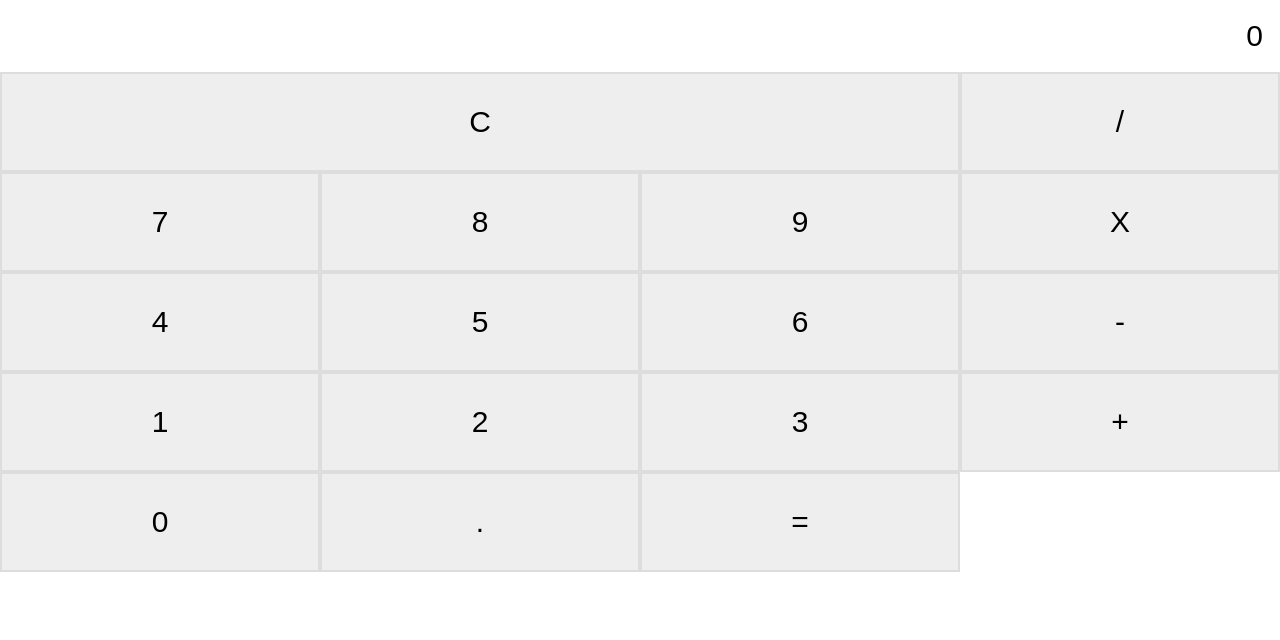
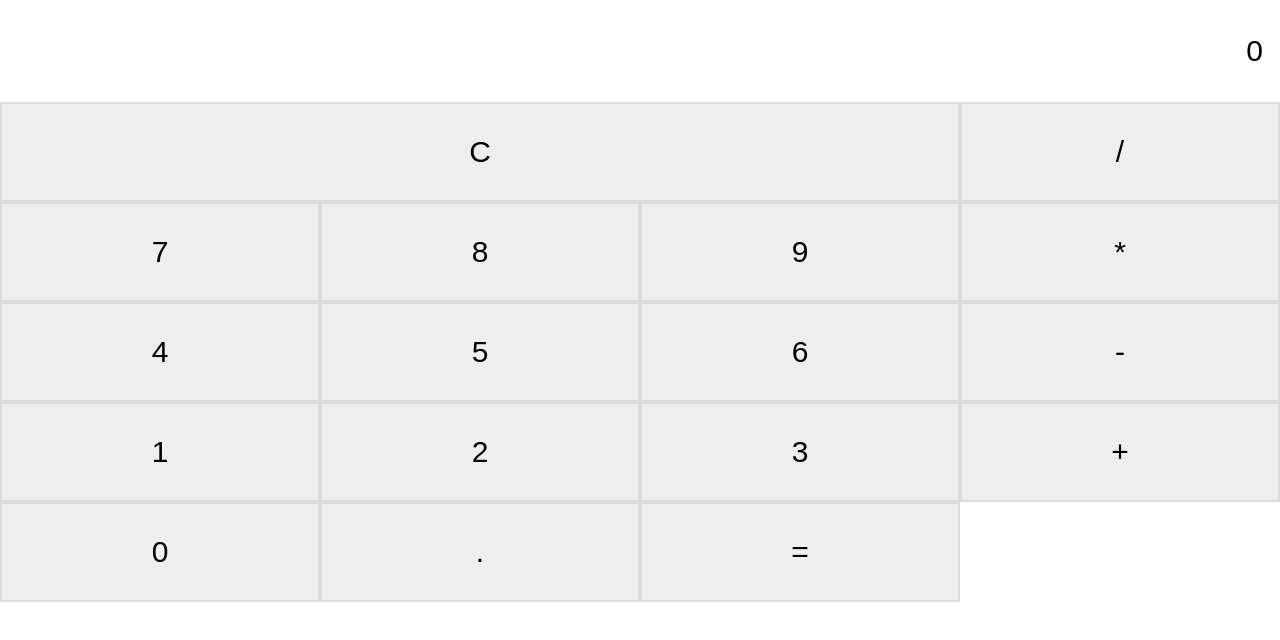
Before and after one commit to alexeiscript/calculator, a React (Create React App) app: page / in a window 1280 px wide. Shown: the top 640 px of the page. Built offline with nearby package versions, Linux system fonts and the light colour scheme.

Commit message:
adding calculation functionality

```diff
--- a/src/App.js
+++ b/src/App.js
@@ -9,17 +9,35 @@
 
     this.state = {
       current: '0',
-      previous: []
+      previous: [],
+      nextIsReset: false
     }
   }
 
   reset = () => {
-    this.setState({result: '0'})
+    this.setState({current: '0', previous: [], nextIsReset: false})
   }
 
   addToCurrent = (symbol) => {
-    console.log('symbol');
-    this.setState({current: this.state.current + symbol})
+    if (['/', '-', '+', '*'].indexOf(symbol) > -1) {
+      let {previous} = this.state;
+      previous.push(this.state.current + symbol);
+      this.setState({previous, nextIsReset: true});
+    } else {
+      if ((this.state.current === '0' && symbol !== '.') || this.state.nextIsReset) {
+        this.setState({current: symbol, nextIsReset: false});
+      } else {
+        this.setState({current: this.state.current + symbol});
+      }
+    }
+  }
+
+  calculate = (symbol) => {
+    let {current, previous, nextIsReset} = this.state;
+    if (previous.length > 0) {
+      current = eval(String(previous[previous.length - 1] + current));
+      this.setState({current, previous: [], nextIsReset: true});
+    }
   }
 
   render() {
@@ -29,7 +47,7 @@
       {symbol: '7', cols: 1, action: this.addToCurrent},
       {symbol: '8', cols: 1, action: this.addToCurrent},
       {symbol: '9', cols: 1, action: this.addToCurrent},
-      {symbol: 'X', cols: 1, action: this.addToCurrent},
+      {symbol: '*', cols: 1, action: this.addToCurrent},
       {symbol: '4', cols: 1, action: this.addToCurrent},
       {symbol: '5', cols: 1, action: this.addToCurrent},
       {symbol: '6', cols: 1, action: this.addToCurrent},
@@ -40,10 +58,13 @@
       {symbol: '+', cols: 1, action: this.addToCurrent},
       {symbol: '0', cols: 1, action: this.addToCurrent},
       {symbol: '.', cols: 1, action: this.addToCurrent},
-      {symbol: '=', cols: 1, action: this.addToCurrent}
+      {symbol: '=', cols: 1, action: this.calculate}
     ];
     return (
       <div className="App">
+        {this.state.previous.length > 0 ?
+          <div className="floaty-last">{this.state.previous[this.state.previous.length - 1]}</div>
+        : null}
         <input className="result" type="text" value={this.state.current} />
 
         {buttons.map((btn, i) => {
--- a/src/css/style.css
+++ b/src/css/style.css
@@ -13,8 +13,8 @@
     float: left;
 }
 
-input {
-    height: 70px;
+input.result {
+    height: 100px;
     width: auto;
     max-width: 100vw;
     border: none;
@@ -35,3 +35,11 @@
     background: #eee;
     font-size: 30px;
 }
+
+.floaty-last {
+    position: absolute;
+    right: 20px;
+    z-index: 2;
+    top: 10px;
+    color: #aaa;
+}
```
